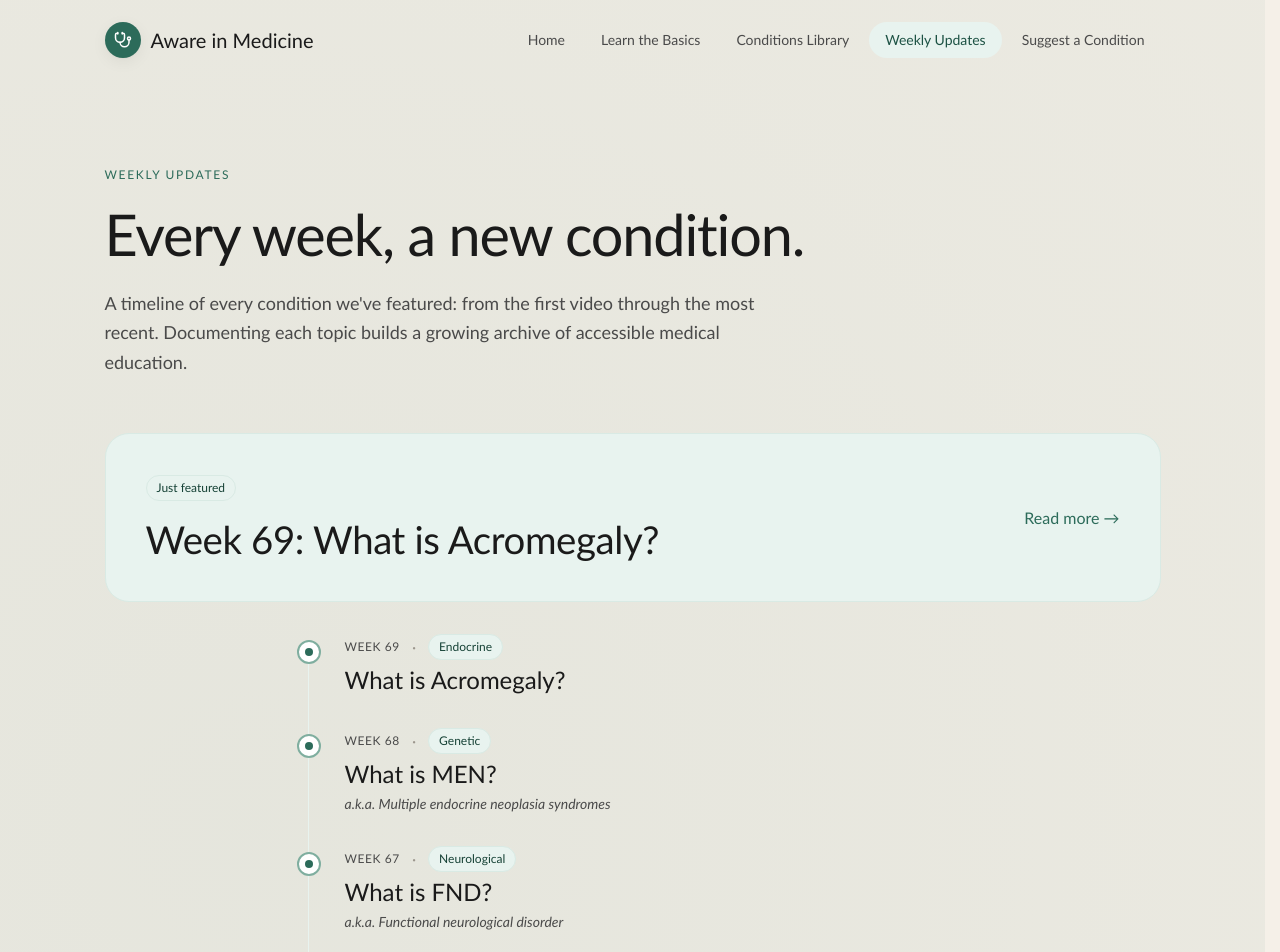
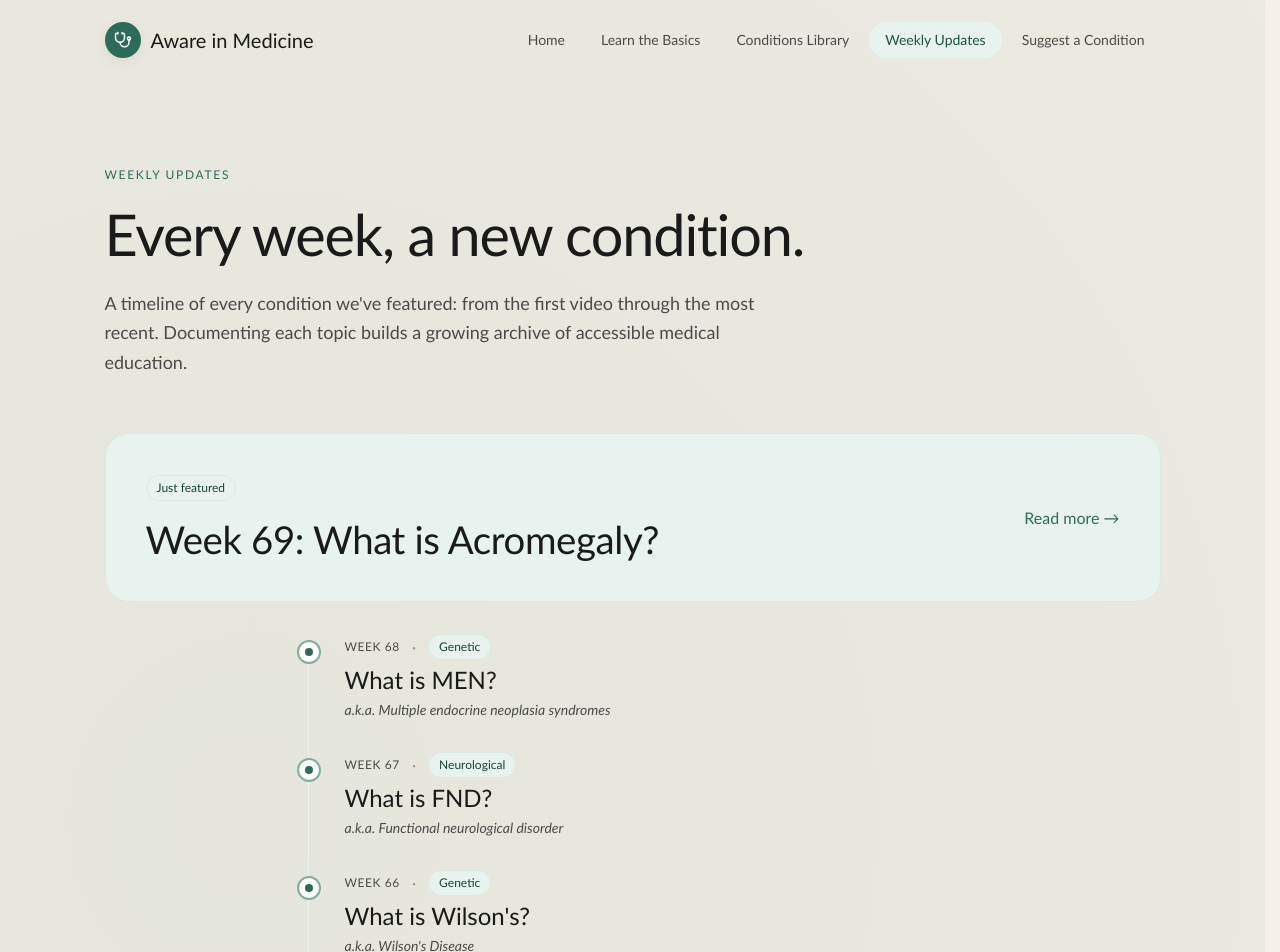
Before and after one commit to smeydan7/Aware-In-Medicine, a Next.js app: page /weekly-updates in a window 1280 px wide. Shown: the top 952 px of the page. Built offline with nearby package versions, Linux system fonts and the light colour scheme.

Commit message:
exclude most recent entry from list on updates

```diff
--- a/src/app/weekly-updates/page.tsx
+++ b/src/app/weekly-updates/page.tsx
@@ -76,7 +76,7 @@ export default function WeeklyUpdatesPage() {
               aria-hidden
             />
 
-            {timeline.map((c) => (
+            {timeline.slice(1).map((c) => (
               <li key={c.slug} className="relative pl-12 pb-8 last:pb-0">
                 {/* Dot */}
                 <span
```
